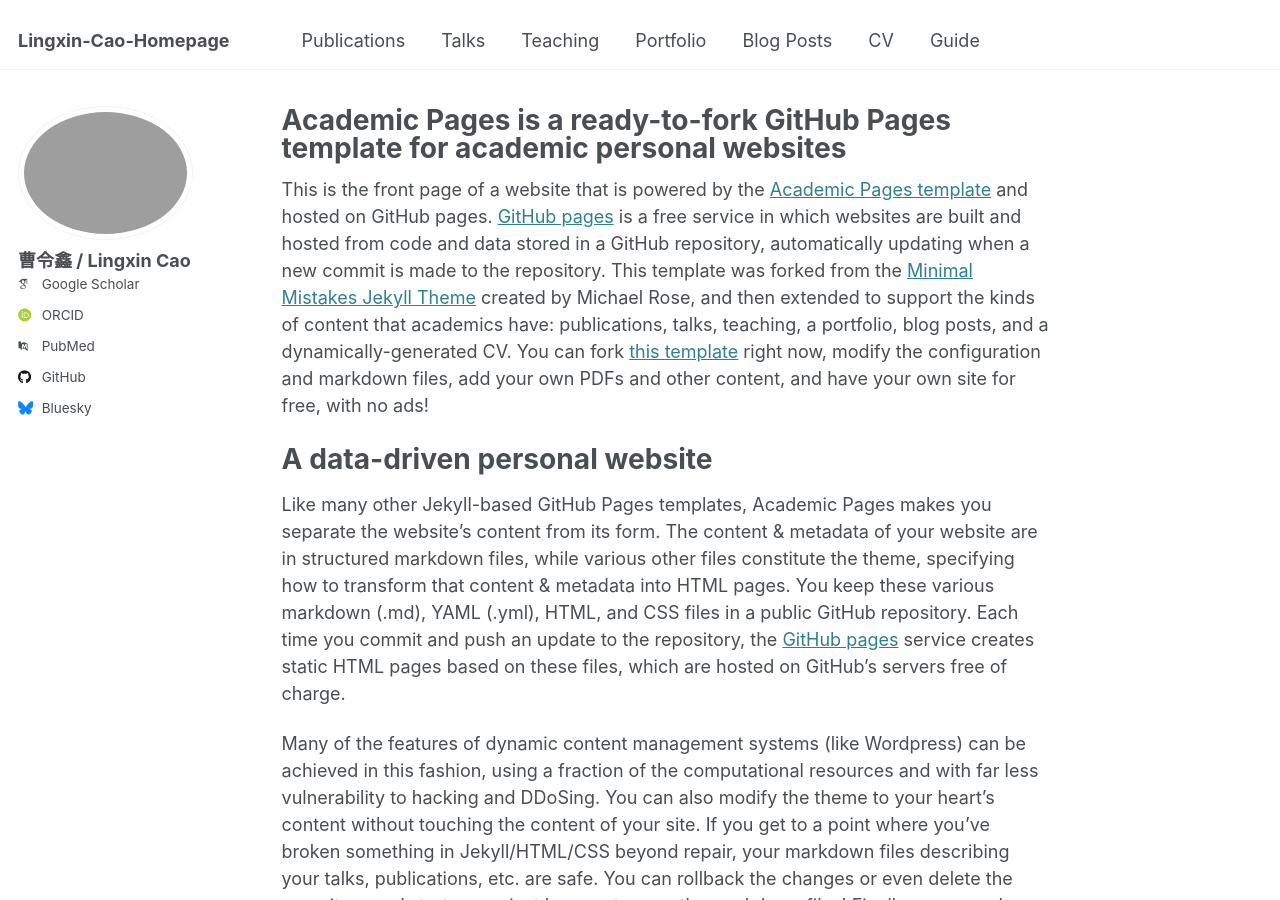
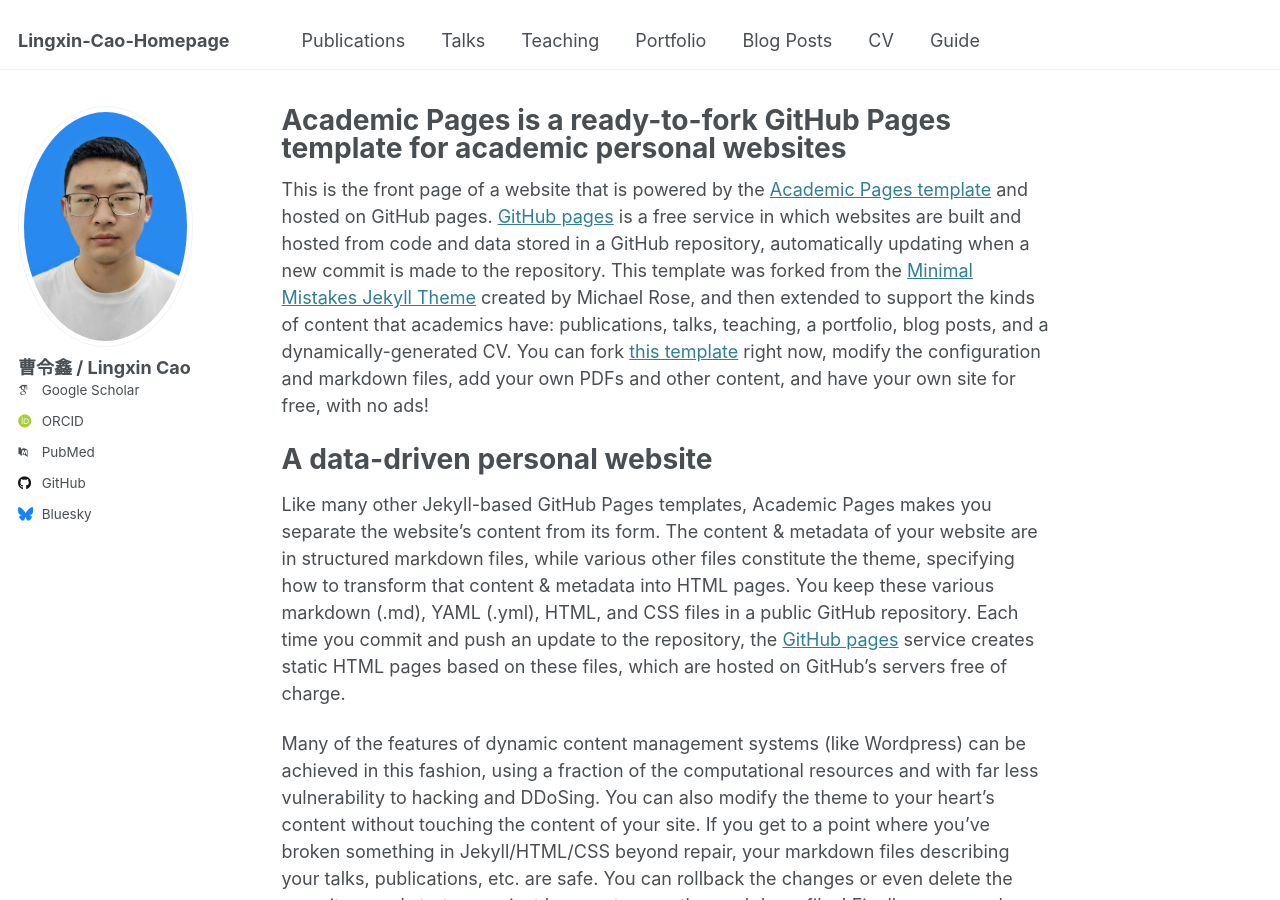
Before and after one commit to for-heart-peace/Lingxin-Cao-Homepage, a Jekyll site: the page built from _pages/about.md, in a window 1280 px wide and 900 px high. Built offline with Jekyll 4.4.1, drawn with Linux system fonts in a browser that asks for light colours; some web fonts are replaced.

Commit message:
Update _config.yml

```diff
--- a/_config.yml
+++ b/_config.yml
@@ -22,7 +22,7 @@
 #               Additional customization can be done by editing /_includes/author-profile.html
 author:
   # Biographic information
-  avatar           : "you.png"
+  avatar           : "you.jpg"
   name             : "曹令鑫 / Lingxin Cao"
   # pronouns         : # example: "she/her"
   # bio              : "Short biography for the left-hand sidebar"
```
